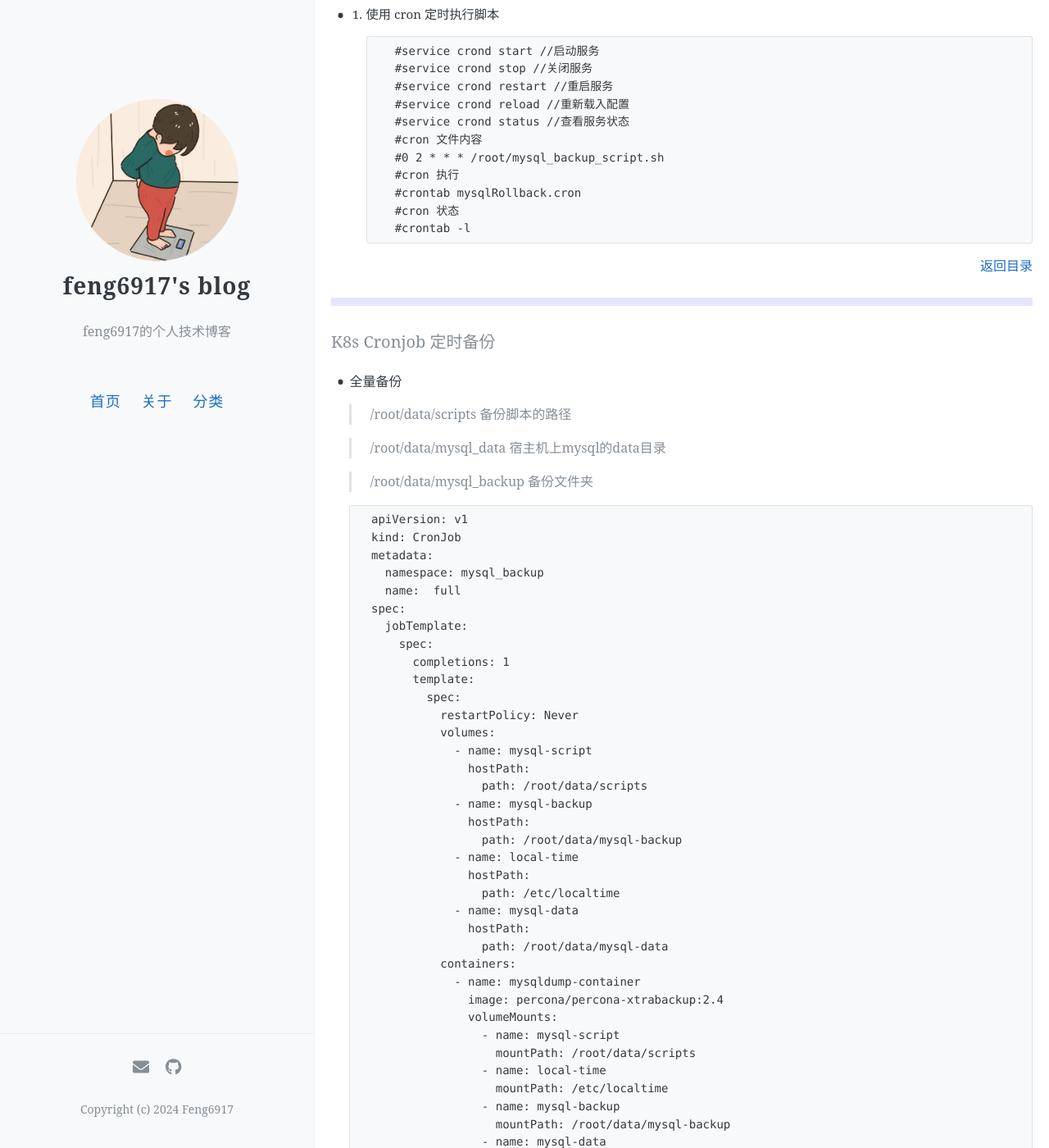
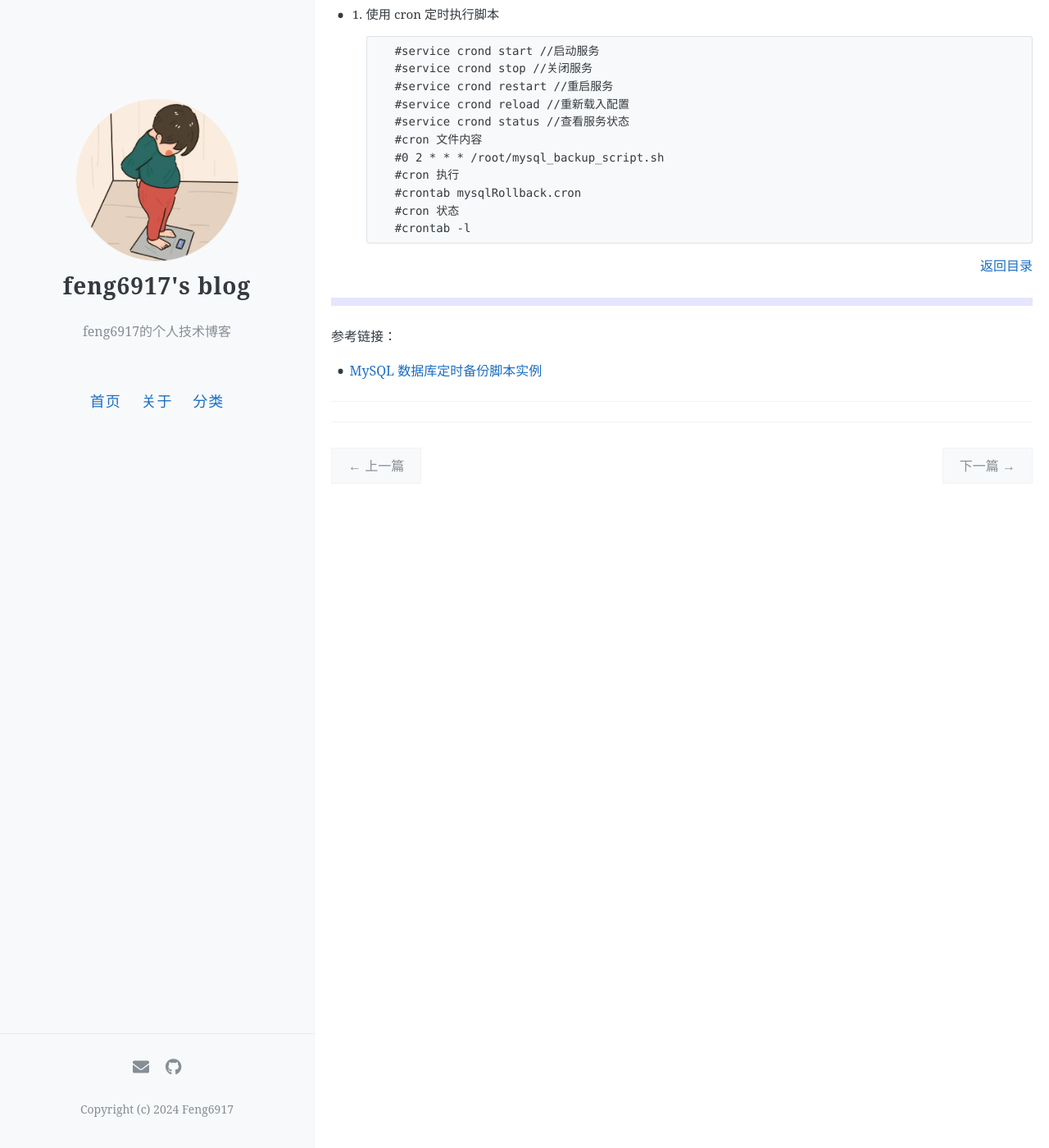
Before and after one commit to feng6917/feng6917.github.io, a Jekyll site: the page built from _posts/2024-4-1-mysql-backup.md, in a window 1280 px wide and 1400 px high, scrolled down 1697 px. Shown: the whole window at 82% size. Built offline with Jekyll 4.4.1, drawn with Linux system fonts in a browser that asks for light colours; comment, search, counter and statistics services are not loaded; some of the changed text lies outside the part shown.

````diff
--- a/_posts/2024-4-1-mysql-backup.md
+++ b/_posts/2024-4-1-mysql-backup.md
@@ -109,60 +109,6 @@ author: feng6917
 
 <hr style="background-color: blue;border: none;height: 10px;opacity: .1;width: 100%" />
 
-#### K8s Cronjob 定时备份
-
-- 全量备份
-  > /root/data/scripts 备份脚本的路径
-
-  > /root/data/mysql_data 宿主机上mysql的data目录
-
-  > /root/data/mysql_backup 备份文件夹
-
-  ```
-    apiVersion: v1
-    kind: CronJob
-    metadata:
-      namespace: mysql_backup
-      name:  full
-    spec:
-      jobTemplate:
-        spec:
-          completions: 1
-          template:
-            spec:
-              restartPolicy: Never
-              volumes:
-                - name: mysql-script
-                  hostPath:
-                    path: /root/data/scripts
-                - name: mysql-backup
-                  hostPath:
-                    path: /root/data/mysql-backup
-                - name: local-time
-                  hostPath:
-                    path: /etc/localtime
-                - name: mysql-data
-                  hostPath:
-                    path: /root/data/mysql-data
-              containers:
-                - name: mysqldump-container
-                  image: percona/percona-xtrabackup:2.4
-                  volumeMounts:
-                    - name: mysql-script
-                      mountPath: /root/data/scripts
-                    - name: local-time
-                      mountPath: /etc/localtime
-                    - name: mysql-backup
-                      mountPath: /root/data/mysql-backup
-                    - name: mysql-data
-                      mountPath: /var/lib/mysql
-
-                  command:
-                    - "sh"
-                    - "/root/data/scripts/backup.sh"
-      schedule: "0 * * * *"  # 这里为了测试1小时跑一次  正常时每周日跑1次
-  ```
-
 参考链接：
 
 - [MySQL 数据库定时备份脚本实例](https://blog.csdn.net/SudongJang/article/details/125444498)
````
Also changed, not shown: _posts/2024-10-8-lg-go-select.md (+1 -1 lines), _posts/2024-10-9-lg-go-mutex.md (added, +144 -0 lines), images/2024-10-9/1.jpg (added), images/2024-10-9/2.jpg (added), images/2024-10-9/3.jpg (added), images/2024-10-9/4.jpg (added).
